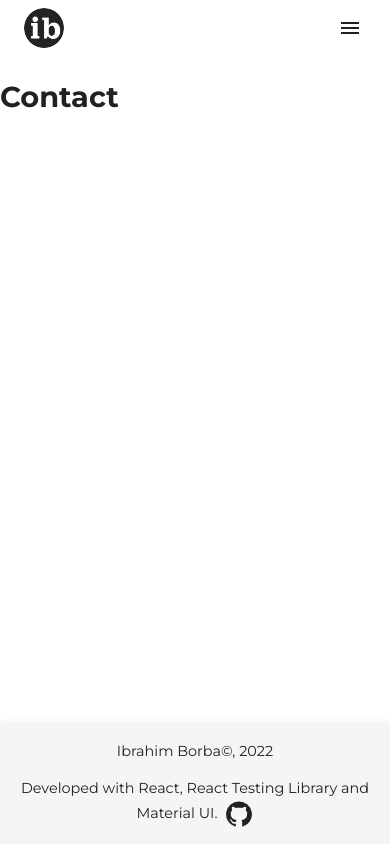
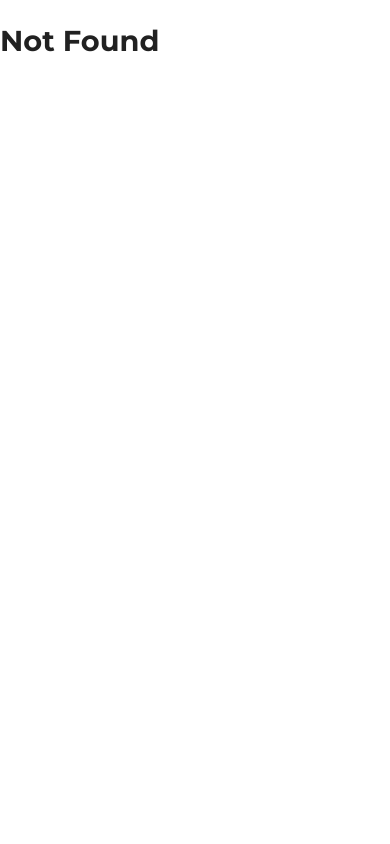
Before and after one commit to ibrahimborba/my-portfolio, a React (Create React App) app: page /contact in a window 390 px wide. Built offline with nearby package versions, Linux system fonts and the light colour scheme; a web font is replaced by a local one.

Commit message:
feat: hidde contact page and change Header responsiviness

```diff
--- a/src/App.jsx
+++ b/src/App.jsx
@@ -4,7 +4,7 @@ import { Home } from './pages/Home';
 import { Projects } from './pages/Projects';
 import { ProjectDetails } from './pages/ProjectDetails';
 import { About } from './pages/About';
-import { Contact } from './pages/Contact';
+// import { Contact } from './pages/Contact';
 import { NotFound } from './pages/NotFound';
 import ProjectsProvider from './context/ProjectsContext';
 
@@ -15,7 +15,7 @@ function App() {
         <Route path="/project/:id" element={<ProjectDetails />} />
         <Route path="/projects" element={<Projects />} />
         <Route path="/about" element={<About />} />
-        <Route path="/contact" element={<Contact />} />
+        {/* <Route path="/contact" element={<Contact />} /> */}
         <Route path="/" element={<Home />} />
         <Route path="*" element={<NotFound />} />
       </Routes>
--- a/src/components/Header/Header.jsx
+++ b/src/components/Header/Header.jsx
@@ -60,7 +60,7 @@ function Header() {
             </IconButton>
           </Tooltip>
         </Box>
-        <Box sx={{ flexGrow: 0, display: { xs: 'flex', md: 'none' } }}>
+        <Box sx={{ flexGrow: 0, display: { xs: 'flex', sm: 'none' } }}>
           <IconButton
             size="large"
             aria-label="pages navigation"
@@ -86,11 +86,11 @@ function Header() {
             >
               <Tab label="Projects" href="/projects" aria-label="projects tab" />
               <Tab label="About" href="/about" aria-label="about tab" />
-              <Tab label="Contact" href="/contact" aria-label="contact tab" />
+              {/* <Tab label="Contact" href="/contact" aria-label="contact tab" /> */}
             </Tabs>
           </Drawer>
         </Box>
-        <Box sx={{ flexGrow: 0, display: { xs: 'none', md: 'flex' } }}>
+        <Box sx={{ flexGrow: 0, display: { xs: 'none', sm: 'flex' } }}>
           <Tabs
             value={navTabValue}
             aria-label="navigation tabs"
@@ -99,7 +99,7 @@ function Header() {
           >
             <Tab label="Projects" href="/projects" aria-label="projects tab" />
             <Tab label="About" href="/about" aria-label="about tab" />
-            <Tab label="Contact" href="/contact" aria-label="contact tab" />
+            {/* <Tab label="Contact" href="/contact" aria-label="contact tab" /> */}
           </Tabs>
         </Box>
       </Toolbar>
```
